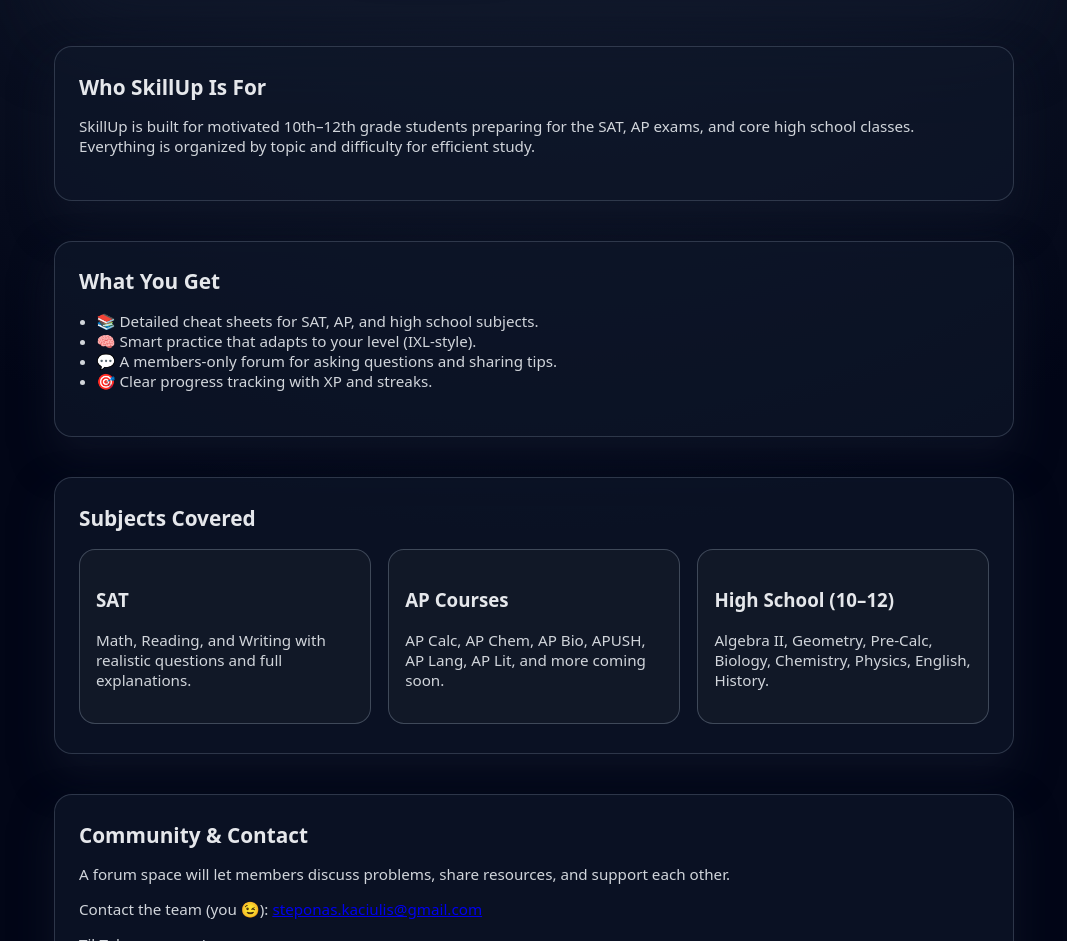
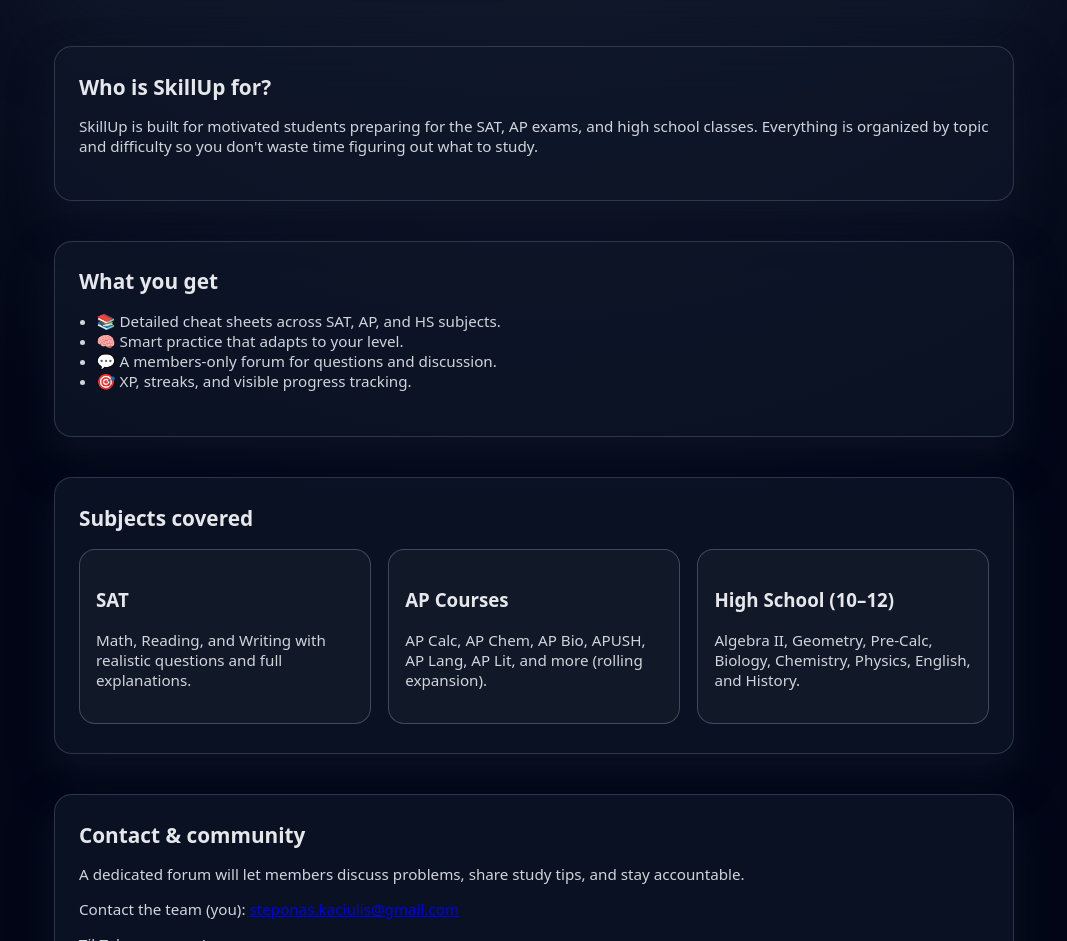
Before and after one commit to steponaskaciulis-max/skillup, a Next.js app in the folder SkillUp/: page / in a window 1280 px wide. Shown: the part 451-1392 px from the top of the page, without its empty margins (106-1173 px from the left). Built offline with nearby package versions, Linux system fonts and the light colour scheme.

Commit message:
Update index.js

```diff
--- a/SkillUp/pages/index.js
+++ b/SkillUp/pages/index.js
@@ -4,62 +4,80 @@
       <header className="hero">
         <h1>SkillUp</h1>
         <p className="hero-subtitle">
-          Academic improvement for AP, SAT, and high school students (10th–12th grade).
+          Academic improvement for AP, SAT, and high school students in grades
+          10–12.
         </p>
         <p className="hero-price">
           Membership: <strong>$20</strong> / month
         </p>
         <div className="hero-buttons">
-          <a href="/subjects/sat" className="btn primary">Start SAT Prep</a>
-          <a href="/practice" className="btn secondary">Try Practice Mode</a>
+          <a href="/subjects/sat" className="btn primary">
+            Start SAT Prep
+          </a>
+          <a href="/practice" className="btn secondary">
+            Try Practice Mode
+          </a>
         </div>
       </header>
 
       <main className="sections">
         <section>
-          <h2>Who SkillUp Is For</h2>
+          <h2>Who is SkillUp for?</h2>
           <p>
-            SkillUp is built for motivated 10th–12th grade students preparing for the SAT, AP exams,
-            and core high school classes. Everything is organized by topic and difficulty for efficient study.
+            SkillUp is built for motivated students preparing for the SAT, AP
+            exams, and high school classes. Everything is organized by topic and
+            difficulty so you don&apos;t waste time figuring out what to study.
           </p>
         </section>
 
         <section>
-          <h2>What You Get</h2>
+          <h2>What you get</h2>
           <ul>
-            <li>📚 Detailed cheat sheets for SAT, AP, and high school subjects.</li>
-            <li>🧠 Smart practice that adapts to your level (IXL-style).</li>
-            <li>💬 A members-only forum for asking questions and sharing tips.</li>
-            <li>🎯 Clear progress tracking with XP and streaks.</li>
+            <li>📚 Detailed cheat sheets across SAT, AP, and HS subjects.</li>
+            <li>🧠 Smart practice that adapts to your level.</li>
+            <li>💬 A members-only forum for questions and discussion.</li>
+            <li>🎯 XP, streaks, and visible progress tracking.</li>
           </ul>
         </section>
 
         <section>
-          <h2>Subjects Covered</h2>
+          <h2>Subjects covered</h2>
           <div className="grid">
             <div className="card">
               <h3>SAT</h3>
-              <p>Math, Reading, and Writing with realistic questions and full explanations.</p>
+              <p>
+                Math, Reading, and Writing with realistic questions and full
+                explanations.
+              </p>
             </div>
             <div className="card">
               <h3>AP Courses</h3>
-              <p>AP Calc, AP Chem, AP Bio, APUSH, AP Lang, AP Lit, and more coming soon.</p>
+              <p>
+                AP Calc, AP Chem, AP Bio, APUSH, AP Lang, AP Lit, and more
+                (rolling expansion).
+              </p>
             </div>
             <div className="card">
               <h3>High School (10–12)</h3>
-              <p>Algebra II, Geometry, Pre-Calc, Biology, Chemistry, Physics, English, History.</p>
+              <p>
+                Algebra II, Geometry, Pre-Calc, Biology, Chemistry, Physics,
+                English, and History.
+              </p>
             </div>
           </div>
         </section>
 
         <section>
-          <h2>Community & Contact</h2>
+          <h2>Contact & community</h2>
           <p>
-            A forum space will let members discuss problems, share resources, and support each other.
+            A dedicated forum will let members discuss problems, share study
+            tips, and stay accountable.
           </p>
           <p>
-            Contact the team (you 😉):{" "}
-            <a href="mailto:steponas.kaciulis@gmail.com">steponas.kaciulis@gmail.com</a>
+            Contact the team (you):{" "}
+            <a href="mailto:steponas.kaciulis@gmail.com">
+              steponas.kaciulis@gmail.com
+            </a>
           </p>
           <p>
             TikTok page: <em>coming soon</em>.
```
